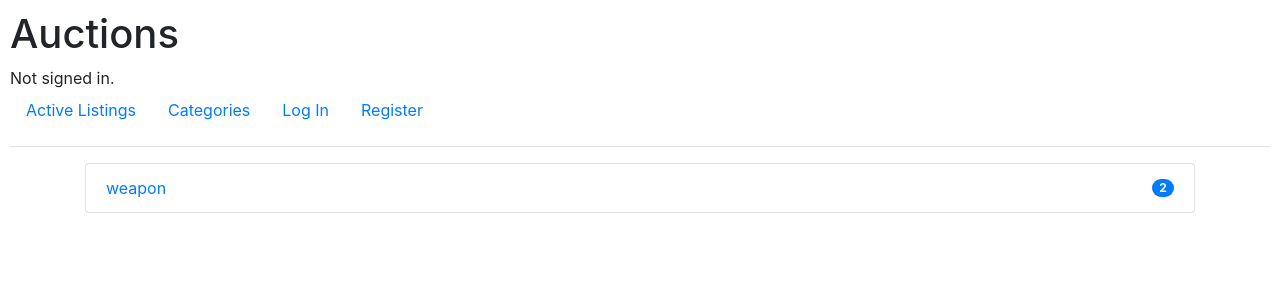
After one commit to ali2538/commerce, a Django app: page /categories in a window 1280 px wide. The commit adds this page. Shown: the top 300 px of the page. Run offline with Django 3.2, Linux system fonts and the light colour scheme; data comes from the database, SQL or seed files in the repository; some libraries are stand-ins or nearby versions.

```diff
--- /dev/null
+++ b/auctions/templates/auctions/categories.html
@@ -0,0 +1,22 @@
+{% extends "auctions/layout.html" %}
+
+{% block body %}
+
+  {% if categories %}
+    <div class="container">
+      <div class="list-group">
+        {% for category in categories %}
+        <a class="list-group-item d-flex justify-content-between align-items-center" href="{% url  'auctions:category' category=category.category %}">
+        {{category.category}}
+        <span class="badge badge-primary badge-pill">{{category.category__count}}</span>
+        </a>
+        {% endfor %}
+      </div>
+    </div>
+    {% else %}
+    <div class="container">
+        <h2>No Categories Available</h2>
+    </div>
+  {% endif %}
+
+{% endblock body %}
--- a/auctions/templates/auctions/layout.html
+++ b/auctions/templates/auctions/layout.html
@@ -7,6 +7,9 @@
     <title>{% block title %}Auctions{% endblock %}</title>
     <link rel="stylesheet" href="https://stackpath.bootstrapcdn.com/bootstrap/4.4.1/css/bootstrap.min.css"
         integrity="sha384-Vkoo8x4CGsO3+Hhxv8T/Q5PaXtkKtu6ug5TOeNV6gBiFeWPGFN9MuhOf23Q9Ifjh" crossorigin="anonymous">
+        <script src="https://code.jquery.com/jquery-3.5.1.slim.min.js" integrity="sha384-DfXdz2htPH0lsSSs5nCTpuj/zy4C+OGpamoFVy38MVBnE+IbbVYUew+OrCXaRkfj" crossorigin="anonymous"></script>
+        <script src="https://cdn.jsdelivr.net/npm/popper.js@1.16.1/dist/umd/popper.min.js" integrity="sha384-9/reFTGAW83EW2RDu2S0VKaIzap3H66lZH81PoYlFhbGU+6BZp6G7niu735Sk7lN" crossorigin="anonymous"></script>
+        <script src="https://stackpath.bootstrapcdn.com/bootstrap/4.5.2/js/bootstrap.min.js" integrity="sha384-B4gt1jrGC7Jh4AgTPSdUtOBvfO8shuf57BaghqFfPlYxofvL8/KUEfYiJOMMV+rV" crossorigin="anonymous"></script>
     <link href="{% static 'auctions/styles.css' %}" rel="stylesheet">
 </head>
 
@@ -23,12 +26,18 @@
         <li class="nav-item">
             <a class="nav-link" href="{% url 'auctions:index' %}">Active Listings</a>
         </li>
+        <li class="nav-item">
+            <a class="nav-link" href="{% url 'auctions:categories' %}">Categories</a>
+        </li>
         {% if user.is_authenticated %}
         <li class="nav-item">
-            <a class="nav-link" href="{% url 'auctions:logout' %}">Log Out</a>
+            <a class="nav-link" href="{% url 'auctions:logout' %}">Watchlist<span class="badge badge-secondary"></span></a>
         </li>
         <li class="nav-item">
             <a href="{% url 'auctions:create_listing' %}" class="nav-link">Create Listing</a>
+        </li>
+        <li class="nav-item">
+            <a class="nav-link" href="{% url 'auctions:logout' %}">Log Out</a>
         </li>
         {% else %}
         <li class="nav-item">
--- a/auctions/urls.py
+++ b/auctions/urls.py
@@ -9,5 +9,9 @@ urlpatterns = [
     path("logout", views.logout_view, name="logout"),
     path("register", views.register, name="register"),
     path('create_listing', views.create_listing, name='create_listing'),
-    path('listing/<int:listing_id>', views.listing, name='listing')
+    path('listing/<int:listing_id>', views.listing, name='listing'),
+    path('categories', views.categories, name='categories'),
+    path('categories/<str:category>', views.category, name='category'),
+    path('add_to_watchlist/<int:listing_id>',
+         views.add_to_watchlist, name='add_to_watchlist')
 ]
--- a/auctions/views.py
+++ b/auctions/views.py
@@ -1,10 +1,10 @@
 from django.contrib.auth import authenticate, login, logout
 from django.db import IntegrityError
+from django.db.models import Count
 from django.http import HttpResponse, HttpResponseRedirect
 from django.shortcuts import render
 from django.urls import reverse
-
-from .models import User, Listing
+from .models import User, Listing, WatchList
 
 
 def index(request):
@@ -51,7 +51,10 @@ def register(request):
             return render(request, "auctions/register.html", {
                 "message": "Passwords must match."
             })
-
+        if User.objects.filter(username=username).exists():
+            return render(request, 'auctions/register.html', {
+                "message": 'Username Already Taken'
+            })
         # Attempt to create new user
         try:
             user = User.objects.create_user(username, email, password)
@@ -73,7 +76,6 @@ def create_listing(request):
         startingBid = request.POST['startingBid']
         category = request.POST['category']
         image_path = request.POST['item_image']
-        print(f'user isssss {request.user.username}')
         listing = Listing(createdBy=request.user, item_title=title, description=description, startingBid=startingBid, highestBid=startingBid,
                           category=category, item_image=image_path)
         listing.save()
@@ -88,7 +90,37 @@ def listing(request, listing_id):
         pass
     else:
         listing_details = Listing.objects.get(pk=listing_id)
-        print(f'I is here -- {listing_details.id}')
+        in_watchlist = False
+        if request.user.is_authenticated:
+            if WatchList.objects.filter(user=request.user, listing_id=listing_id):
+                in_watchlist = True
         return render(request, 'auctions/listing.html', {
-            'listing': listing_details
+            'listing': listing_details,
+            'watched': in_watchlist
         })
+
+
+def categories(request):
+    categories = list(Listing.objects.values(
+        'category').order_by().annotate(Count('category')))
+    return render(request, 'auctions/categories.html', {
+        'categories': categories
+    })
+
+
+def category(request, category):
+    listings = Listing.objects.filter(category=category)
+    return render(request, 'auctions/category.html', {
+                  'listings': listings,
+                  'category': category
+                  }
+                  )
+
+
+def add_to_watchlist(request, listing_id):
+    listing = Listing.objects.get(pk=listing_id)
+    watch_item = WatchList(listing=listing, user=request.user)
+    watch_item.save()
+    return HttpResponseRedirect(reverse('auctions:listing', kwargs={
+        'listing_id': listing_id
+    }))
```
Also changed, not shown: auctions/models.py (+5 -5 lines), auctions/templates/auctions/category.html (added, +26 -0 lines), auctions/templates/auctions/listing.html (+11 -1 lines), auctions/templates/auctions/register.html (+6 -1 lines), auctions/migrations/0003_auto_20200929_0540.py (added), auctions/templates/auctions/watchlist.html (added), db.sqlite3.
